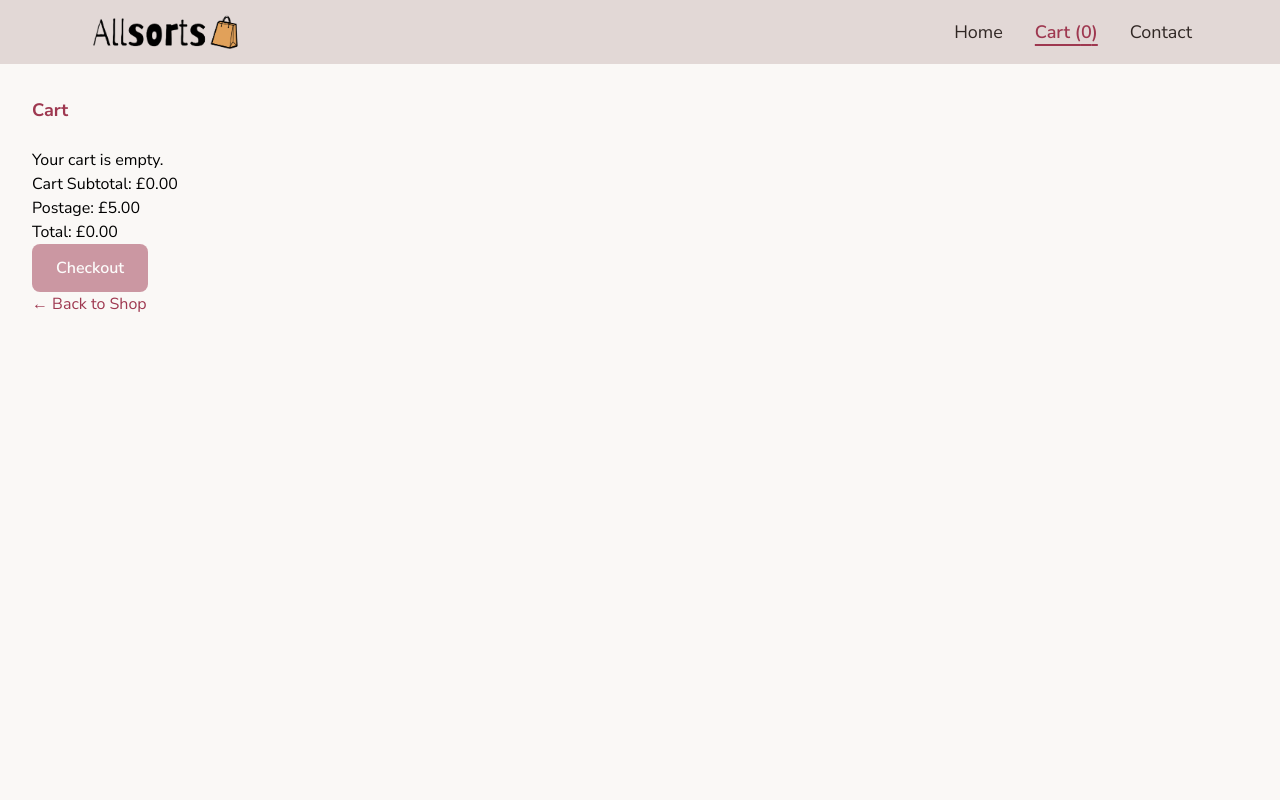
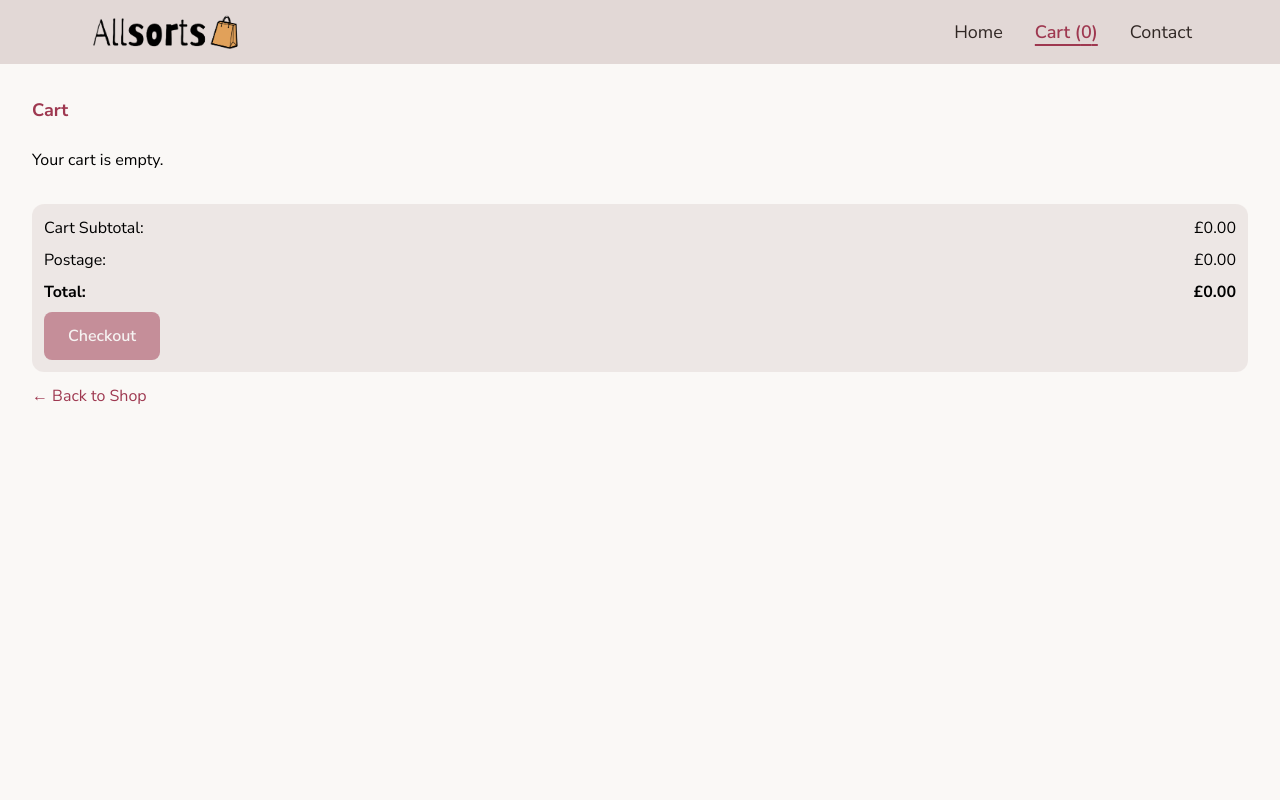
Before and after one commit to camiP89/JavaScript-Frameworks-CA, a React (Vite) app: page /cart in a window 1280 px wide. Shown: the top 800 px of the page. Built offline with nearby package versions, Linux system fonts and the light colour scheme.

Commit message:
feat: add cart toast notifications and improve cart styling

```diff
--- a/src/components/AddToCartButton.tsx
+++ b/src/components/AddToCartButton.tsx
@@ -1,5 +1,7 @@
 import type { Product } from "../types/Product";
 import { useCart } from "../hooks/useCart";
+import ToastMessage from "./Toast";
+import { useState, useEffect } from "react";
 
 type AddToCartButtonProps = {
   product: Product;
@@ -7,15 +9,32 @@ type AddToCartButtonProps = {
 
 function AddToCartButton({ product }: AddToCartButtonProps) {
   const { addToCart } = useCart();
+  const [showToast, setShowToast] = useState(false);
+  useEffect(() => {
+    if (!showToast) return;
+
+    const timer = setTimeout(() => {
+      setShowToast(false);
+    }, 3000);
+
+    return () => clearTimeout(timer);
+  }, [showToast]);
 
   return (
+    <>
       <button
         type="button"
-      onClick={() => addToCart(product)}
+        onClick={() => {
+          addToCart(product);
+          setShowToast(true);
+        }}
         className="rounded-lg bg-berry px-6 py-3 text-white font-semibold hover:bg-caramel mb-8"
       >
         Add to Cart
       </button>
+
+      {showToast && <ToastMessage message="Added to cart!" type="success" />}
+    </>
   );
 }
 
--- /dev/null
+++ b/src/components/Toast.tsx
@@ -0,0 +1,18 @@
+type ToastProps = {
+  message: string;
+  type: "success" | "warning" | "error";
+};
+
+function ToastMessage({ message, type }: ToastProps) {
+  const backgroundColor = type === "success" ? "bg-green-700" : "bg-red-700";
+  return (
+    <div
+      role="status"
+      className={`fixed top-5 right-4 z-50 rounded-lg px-4 py-2 text-white shadow-lg ${backgroundColor}`}
+    >
+      {message}
+    </div>
+  );
+}
+
+export default ToastMessage;
--- a/src/pages/Cart.tsx
+++ b/src/pages/Cart.tsx
@@ -1,11 +1,22 @@
 import { Link, useNavigate } from "react-router-dom";
 import { useCart } from "../hooks/useCart";
+import { useState, useEffect } from "react";
+import ToastMessage from "../components/Toast";
 
 function Cart() {
   const { cartItems, addToCart, minusFromCart, deleteFromCart } = useCart();
   const navigate = useNavigate();
+  const postage = 5.0;
+  const [showToast, setShowToast] = useState(false);
+  useEffect(() => {
+    if (!showToast) return;
 
-  const postage = 5.0;
+    const timer = setTimeout(() => {
+      setShowToast(false);
+    }, 3000);
+
+    return () => clearTimeout(timer);
+  }, [showToast]);
 
   const cartSubtotal = cartItems.reduce(
     (total, item) => total + item.product.discountedPrice * item.quantity,
@@ -21,7 +32,10 @@ function Cart() {
       {cartItems.length === 0 && <p>Your cart is empty.</p>}
 
       {cartItems.map((item) => (
-        <div className="flex flex-row gap-4" key={item.product.id}>
+        <div
+          className="flex flex-row gap-4 mb-2 border-b-2 pb-2 border-neutral-soft"
+          key={item.product.id}
+        >
           <img
             src={item.product.image.url}
             alt={item.product.image.alt}
@@ -29,10 +43,12 @@ function Cart() {
           />
 
           <div>
-            <p>{item.product.title}</p>
+            <p className="font-semibold text-base text-dark">
+              {item.product.title}
+            </p>
 
             <div className="flex items-center gap-3">
-              <p>Quantity: {item.quantity}</p>
+              <p className="text-sm">Quantity: {item.quantity}</p>
 
               <button
                 type="button"
@@ -52,7 +68,10 @@ function Cart() {
 
               <button
                 type="button"
-                onClick={() => deleteFromCart(item.product)}
+                onClick={() => {
+                  deleteFromCart(item.product);
+                  setShowToast(true);
+                }}
                 className="text-berry hover:underline"
               >
                 Remove
@@ -64,11 +83,25 @@ function Cart() {
         </div>
       ))}
 
-      <div>
-        <p>Cart Subtotal: £{cartSubtotal.toFixed(2)}</p>
-        <p>Postage: £5.00</p>
+      {showToast && (
+        <ToastMessage message="Item removed from cart!" type="success" />
+      )}
 
-        <p>Total: £{cartTotal.toFixed(2)}</p>
+      <div className="mt-8 space-y-2 bg-neutral-soft/50 py-3 px-3 rounded-xl">
+        <div className="flex justify-between">
+          <span>Cart Subtotal:</span>
+          <span>£{cartSubtotal.toFixed(2)}</span>
+        </div>
+
+        <div className="flex justify-between">
+          <span>Postage:</span>
+          <span>£{(cartItems.length > 0 ? postage : 0).toFixed(2)}</span>
+        </div>
+
+        <div className="flex justify-between font-bold">
+          <span>Total:</span>
+          <span>£{cartTotal.toFixed(2)}</span>
+        </div>
 
         <button
           type="button"
@@ -80,7 +113,7 @@ function Cart() {
         </button>
       </div>
 
-      <Link to="/" className="text-berry hover:underline mt-3">
+      <Link to="/" className="inline-block mt-3 text-berry hover:underline">
         ← Back to Shop
       </Link>
     </main>
```
Lines whose indentation alone changed are shown as unchanged.
